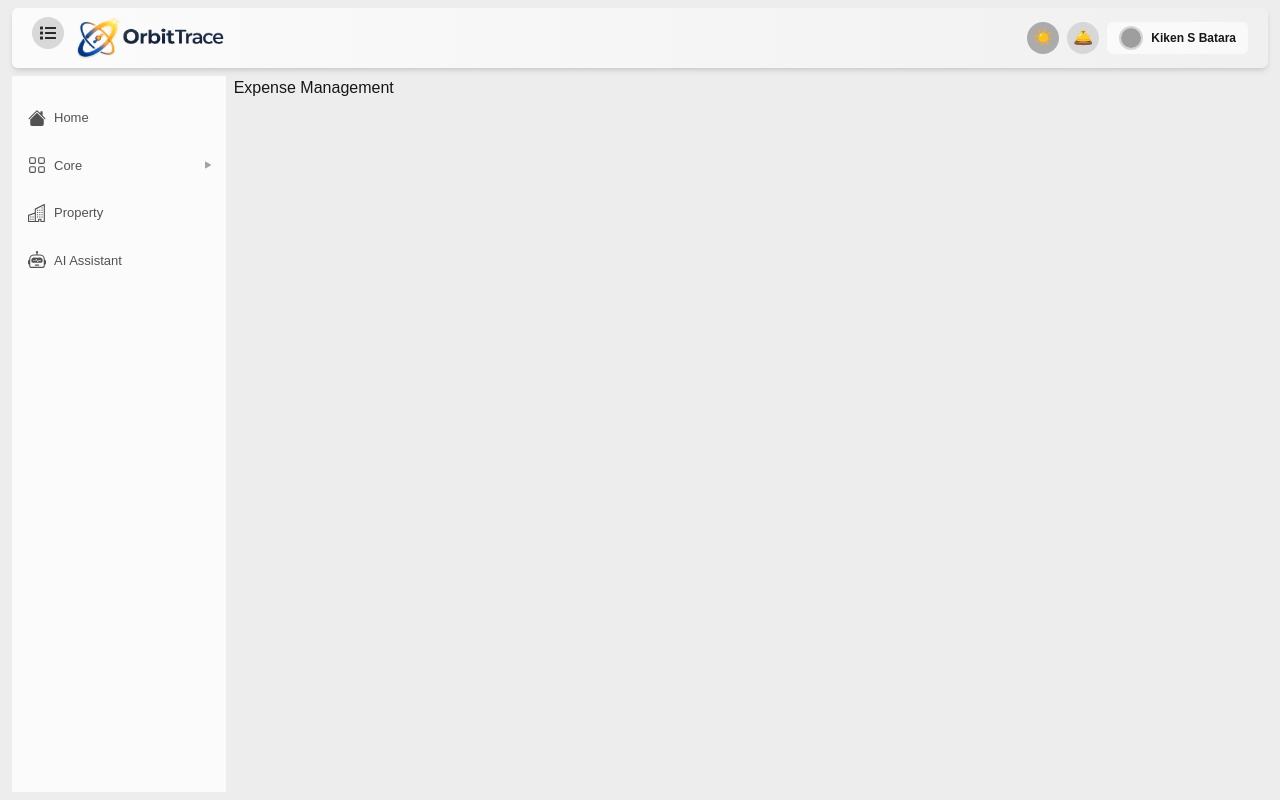
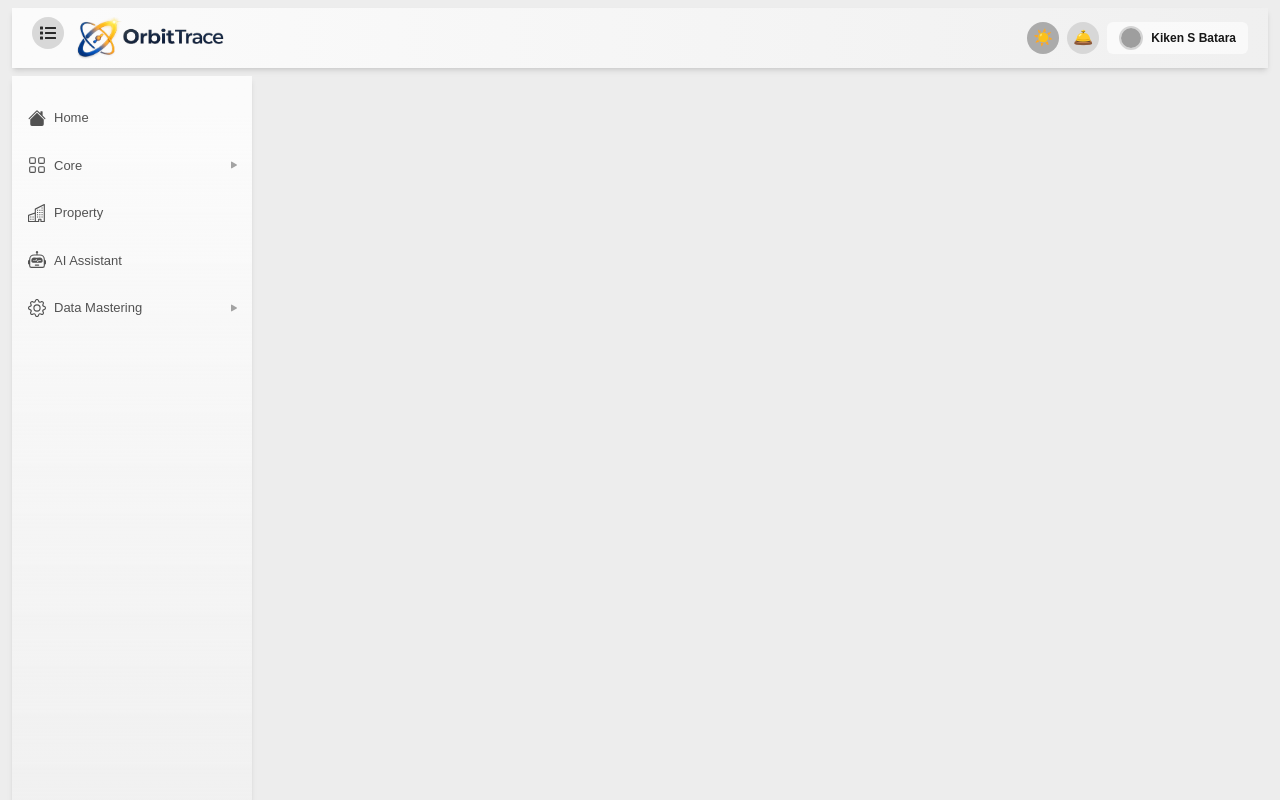
Before and after one commit to lowhanfish/Orbitrace-Admin, a Next.js app: page /core/financial_management/expense_management in a window 1280 px wide. Built offline with nearby package versions, Linux system fonts and the light colour scheme; grey boxes are pictures that could not be loaded.

Commit message:
added zustand

```diff
--- a/package.json
+++ b/package.json
@@ -13,7 +13,8 @@
     "next-themes": "^0.4.6",
     "react": "19.2.3",
     "react-dom": "19.2.3",
-    "react-icons": "^5.6.0"
+    "react-icons": "^5.6.0",
+    "zustand": "^5.0.11"
   },
   "devDependencies": {
     "@tailwindcss/postcss": "^4",
--- a/src/app/(main)/layout.tsx
+++ b/src/app/(main)/layout.tsx
@@ -5,11 +5,18 @@ import { ReactNode } from 'react'
 
 
 const layout = ({ children }: { children: ReactNode }) => {
+
+    // setInterval(() => {
+    //     console.log("jalan")
+    // }, 3000)
+
+
+
     return (
         <div className='flex flex-col px-3 py-2 w-full h-full'>
             <Header />
             <div className='flex gap-2 flex-1 mt-2' >
-                <SideBar />
+                <SideBar isOpen={true} />
                 <div className='md:w-full h-full'>
                     {children}
                 </div>
--- a/src/components/Header.tsx
+++ b/src/components/Header.tsx
@@ -8,36 +8,43 @@ import Image from 'next/image';
 const Header = () => {
 
     const { theme, setTheme } = useTheme()
+    const [mounted, setMounted] = useState(false)
     const [statusx, setStatusx] = useState(false)
 
+
+
     const changeTheme = () => {
-        if (theme === "light") {
-            // setStatusx(true)
-            setTheme("dark")
-        } else {
-            // setStatusx(false)
-            setTheme("light")
-        }
+        setTheme(theme === "light" ? "dark" : "light")
     }
 
+
+
     useEffect(() => {
+        setMounted(true)
         if (theme === "light") {
             setStatusx(false)
         } else {
             setStatusx(true)
         }
-    }, [theme])
+    }, [])
+
+
 
     return (
         <div className='w-full'>
-            <div className='flex items-center w-full rounded-md h-15 bg-linear-to-r from-b-gray-1 from-5% to-b-gray-1/20 shadow-md'>
+            <div className='flex items-center w-full rounded-[10] h-15 bg-linear-to-r from-b-gray-1 from-5% to-b-gray-1/20 shadow-md'>
 
 
                 <div className='flex gap-3 flex-1 px-5'>
                     <div className='flex cursor-pointer justify-center items-center h-8 w-8 bg-b-gray-2/90 hover:bg-b-gray-3/70 rounded-[50%]'>
                         <FaList className='text-b-gray-6' />
                     </div>
-                    <Image className='object-fill' src={theme == 'dark' ? '/images/icon_light.png' : '/images/icon_dark.png'} alt='' width={150} height={100} />
+                    <div className='hidden dark:block'>
+                        <Image className='object-fill' src="/images/icon_light.png" alt='' width={150} height={100} />
+                    </div>
+                    <div className='block dark:hidden'>
+                        <Image className='object-fill' src="/images/icon_dark.png" alt='' width={150} height={100} />
+                    </div>
                 </div>
                 <div className='md:flex-1 flex justify-end px-5 gap-2'>
                     <div onClick={() => changeTheme()} className='md:flex hidden cursor-pointer justify-center items-center h-8 w-8 bg-b-gray-3/90 hover:bg-b-gray-3/70 rounded-[50%]'>
--- a/src/components/SideBar.tsx
+++ b/src/components/SideBar.tsx
@@ -4,10 +4,16 @@ import { ReactNode, useState } from 'react'
 import { BsFillHouseFill, BsPlayFill, BsDot } from "react-icons/bs";
 import routes from '@/utilities/routes';
 
-const SideBar = () => {
+const SideBar = ({ isOpen }: { isOpen: boolean }) => {
     return (
-        <aside className='w-64 bg-b-gray-1 rounded-[5] px-2 py-5'>
+        <aside className='bg-linear-to-b from-b-gray-1 from-5% to-b-gray-1/20 shadow-md fixed h-full w-60 rounded-[10] px-2 py-5 overflow-y-scroll'>
 
+            {/* <aside className={`
+    fixed top-0 left-0 h-full w-64 bg-b-gray-1 overflow-y-scroll
+    transition-transform duration-300 ease-in-out
+    ${isOpen ? "translate-x-0" : "-translate-x-full"}
+`}> */}
+            {/* <h1>nilai : {isOpen.toString()}</h1> */}
             {
                 routes.map((data, index) => (
                     <div key={data.title} className=''>
--- /dev/null
+++ b/src/store/useStore.ts
@@ -0,0 +1,12 @@
+import {create} from 'zustand';
+import {persist} from 'zustand/middleware';
+
+interface StoreState {
+    isSideBarOpen : boolean,
+    setIsSideBarOpen : () => void,
+}
+
+export const useStore = create<StoreState>((set)=>({
+    isSideBarOpen: false,
+    setIsSideBarOpen : () => set((state)=>({isSideBarOpen : !state.isSideBarOpen}))
+}))
--- /dev/null
+++ b/src/store/useUrlStore.ts
@@ -0,0 +1,27 @@
+import {create} from 'zustand'
+
+const url = 'http://localhost:3000'
+
+interface URLProps {
+    APP :string,
+    LOGIN : string,
+    REGISTER : string
+}
+
+
+interface useUrlStoreProps {
+    TOKEN : string,
+    setTOKEN : (newToken : string)=>void,
+    URL : URLProps
+}
+
+export const useUrlStore = create<useUrlStoreProps>((set)=>({
+    TOKEN : "",
+    // setTOKEN : () => set((state)=>({TOKEN : state.TOKEN})),
+    setTOKEN : (newToken) => set({TOKEN : newToken}),
+    URL : {
+        APP      : url,
+        LOGIN    : url+'/login',
+        REGISTER : url+'/register',
+    },
+}))
--- a/src/utilities/routes.js
+++ b/src/utilities/routes.js
@@ -1,4 +1,4 @@
-import { BsFillHouseFill, BsPlayFill, BsGrid, BsBuildings, BsRobot } from "react-icons/bs";
+import { BsFillHouseFill, BsPlayFill, BsGrid, BsBuildings, BsRobot, BsGear } from "react-icons/bs";
 
 const routex = [
     {
@@ -108,6 +108,28 @@ const routex = [
         icon : <BsRobot />,
         children : []
     },
+    {
+        title : "Data Mastering",
+        path:"/",
+        icon : <BsGear />,
+        children : [
+            {
+                title : "User Management",
+                path:"/",
+                children : []
+            },
+            {
+                title : "Template Management",
+                path:"/",
+                children : []
+            },
+            {
+                title : "Data Source",
+                path:"/",
+                children : []
+            },
+        ]
+    },
 
 
 
```
Also changed, not shown: 1 other file (tests, documents, lock files or other folders).
